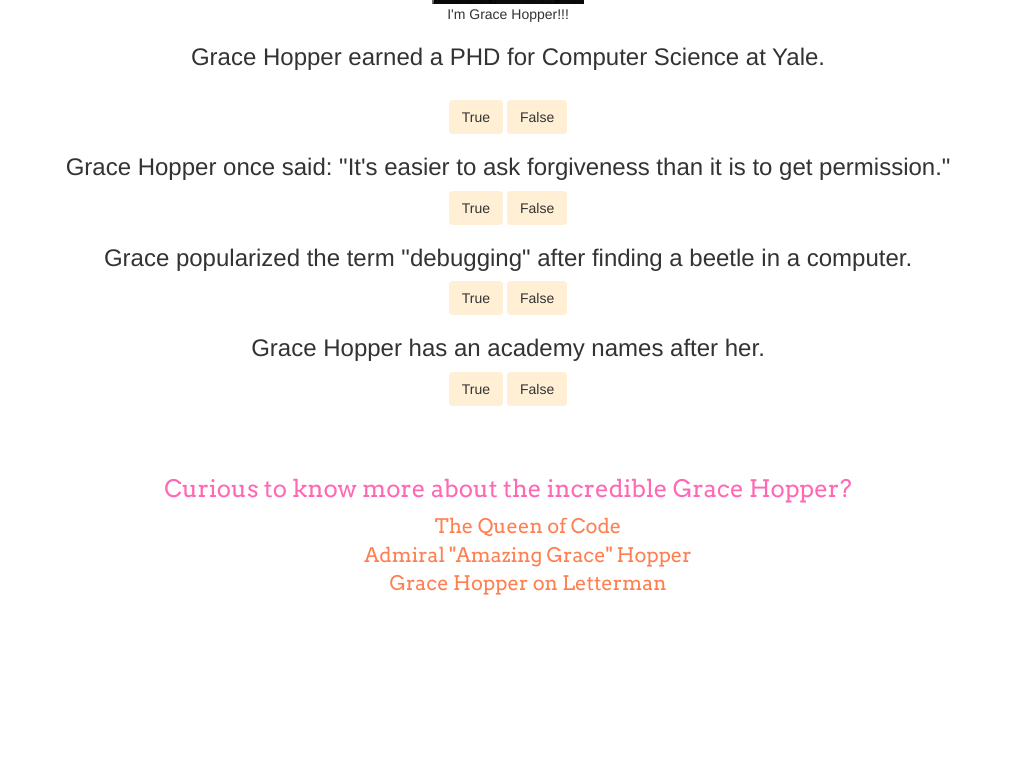
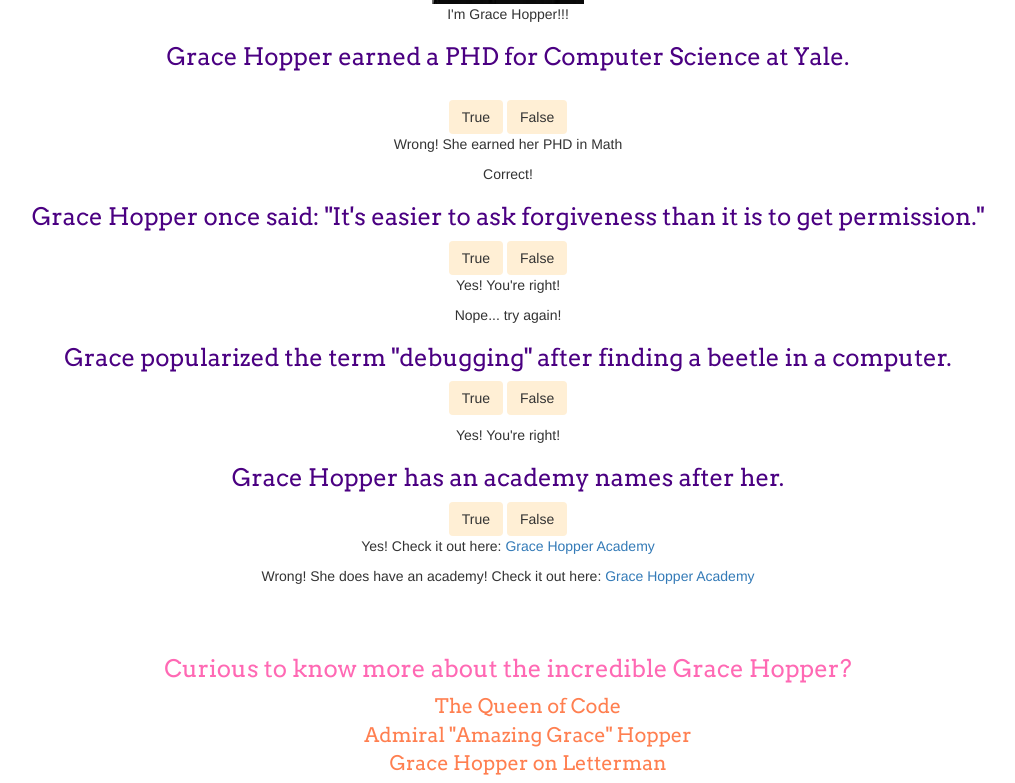
Before and after one commit to abby-garcia/hopper-js, a plain HTML site: page index.html in a window 1280 px wide. Shown: the part 577-1360 px from the top of the page, without its empty margins (132-1147 px from the left). Before the commit the page ends 1245 px from the top, so only its background shows below. Drawn offline with nearby package versions, Linux system fonts and the light colour scheme.

Commit message:
more css

```diff
--- a/css/main.css
+++ b/css/main.css
@@ -30,7 +30,8 @@
 }
 
 .second-question h3{
-
+	color: #4B0082;
+	font-family: 'Arvo', serif;
 
 }
 
@@ -41,7 +42,8 @@
 
 
 .third-question h3{
-
+	color: #4B0082;
+	font-family: 'Arvo', serif;
 
 }
 
@@ -51,10 +53,29 @@
 	text-align: center;
 }
 
+.fourth-question h3{
+	color: #4B0082;
+	font-family: 'Arvo', serif;
+}
+
+
 .fifth-question{
 	text-align: center;
 }
 
+
+.fifth-question h3{
+	color: #4B0082;
+	font-family: 'Arvo', serif;
+}
+
+.fifth-true{
+	text-align: center;
+}
+
+.fifth-false{
+	text-align: center;
+}
 
 /*Where is Find More Information about Grace*/
 
--- a/index.html
+++ b/index.html
@@ -55,18 +55,47 @@
   <br>
         <button class="btn" type="submit">True</button>
         <button class="btn" type="submit">False</button>
+
+  <div class="second-true">
+    <p> Wrong! She earned her PHD in Math </p>
+  </div>
+
+  <div class="second-false">
+    <p> Correct! </p>
+  </div>
+
+
+
 </div>
 
 <div class="third-question">
   <h3> Grace Hopper once said: "It's easier to ask forgiveness than it is to get permission."</h3>
    <button class="btn" type="submit">True</button>
         <button class="btn" type="submit">False</button>
+
+ <div class="third-true">
+    <p> Yes! You're right! </p>
+  </div>
+
+  <div class="third-false">
+    <p> Nope... try again! </p>
+  </div>
+
 </div>
 
 <div class="fourth-question">
   <h3> Grace popularized the term "debugging" after finding a beetle in a computer. </h3>
         <button class="btn" type="submit">True</button>
         <button class="btn" type="submit">False</button>
+
+  <div class="fourth-true">
+    <p>   </p>
+  </div>
+
+  <div class="fourth-false">
+    <p> Yes! You're right! </p>
+  </div>
+
 </div>
 
 
@@ -78,6 +107,16 @@
         <button class="btn" type="submit">False</button>
 
 </div>
+
+ <div class="fifth-true">
+    <p> Yes! Check it out here: <a href="http://www.gracehopper.com/">Grace Hopper Academy </a></p>
+  </div>
+
+  <div class="fifth-false">
+    <p> Wrong! She does have an academy! Check it out here: <a href="http://www.gracehopper.com/">Grace Hopper Academy </a> </p>
+  </div>
+
+
 </div>
 
 <!-- End of Questions -->
```
